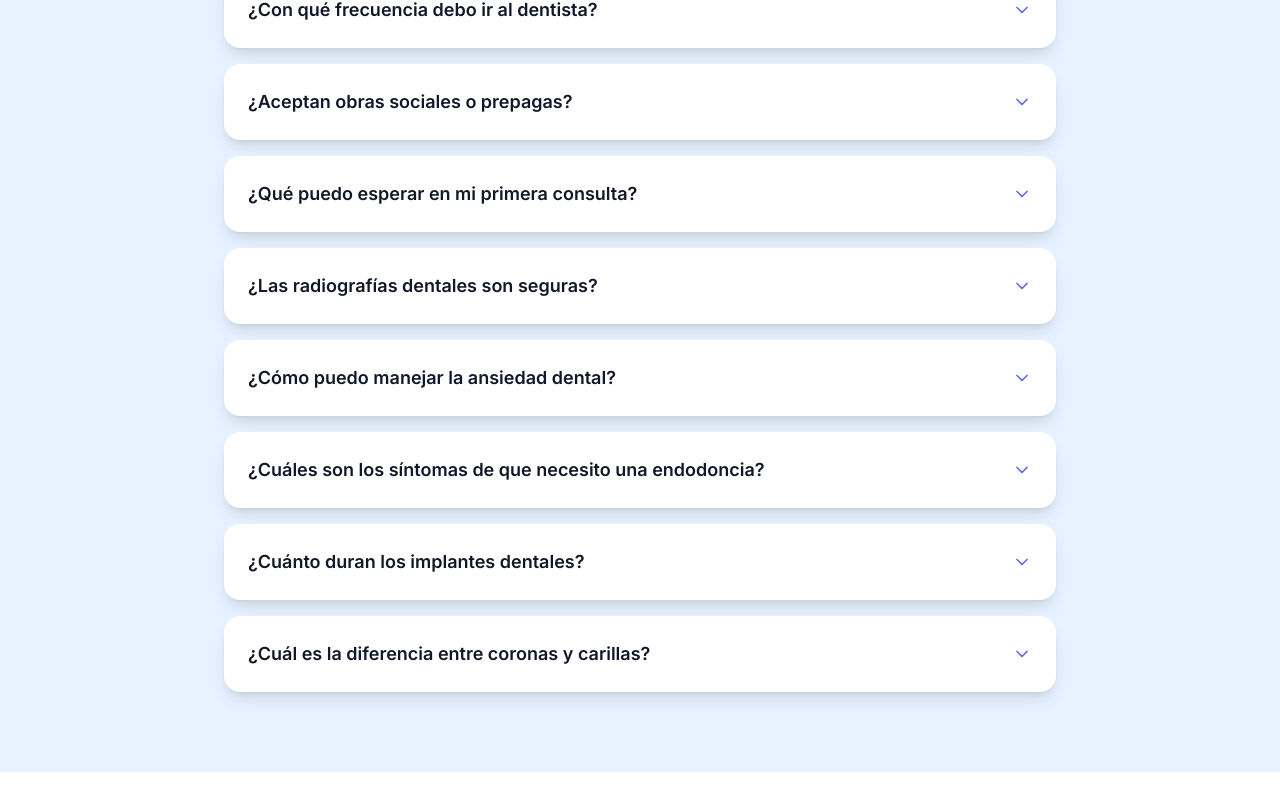
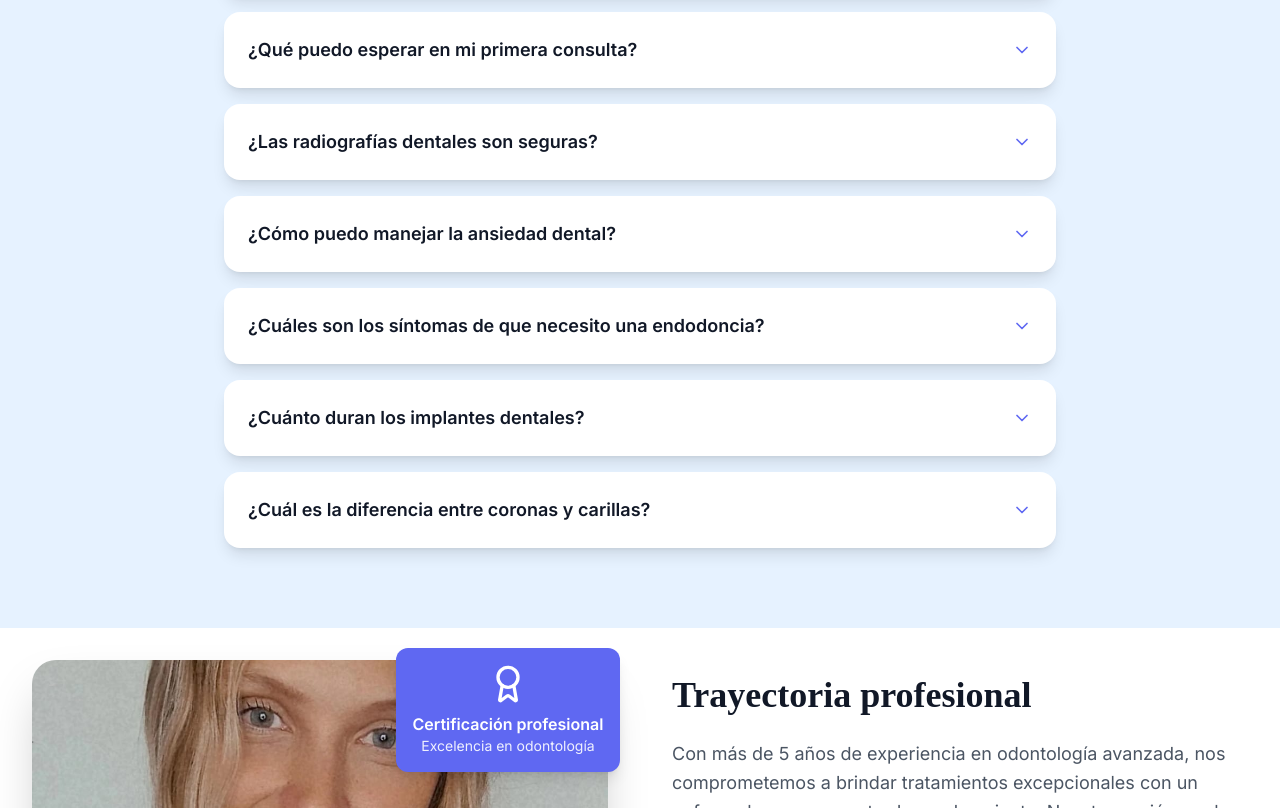
Before and after one commit to agarucorp/lucia-piccardo-smile-design, a React (Vite) app: page / in a window 1280 px wide. Shown: the part 1992-2800 px from the top of the page. Built offline with nearby package versions, Linux system fonts and the light colour scheme; no server answers.

Commit message:
cambios en about

```diff
--- a/src/components/About.tsx
+++ b/src/components/About.tsx
@@ -15,10 +15,10 @@ const About = () => {
                 alt="Od. Lucía Piccardo"
                 className="rounded-3xl shadow-2xl w-full h-96 object-cover"
               />
-              <div className="absolute -top-6 -right-6 bg-healthcare-blue rounded-2xl p-6 text-white">
-                <Award className="h-12 w-12 mb-2" />
-                <p className="font-semibold">Certificación profesional</p>
-                <p className="text-sm opacity-90">Excelencia en odontología</p>
+              <div className="absolute -top-3 -right-3 bg-healthcare-blue rounded-xl p-3 md:p-4 text-white w-44 md:w-56 flex flex-col items-center shadow-lg">
+                <Award className="h-8 w-8 mb-1 md:h-10 md:w-10 md:mb-2" />
+                <p className="font-semibold text-xs md:text-base text-center">Certificación profesional</p>
+                <p className="text-xs md:text-sm opacity-90 text-center">Excelencia en odontología</p>
               </div>
             </div>
           </div>
--- a/src/index.css
+++ b/src/index.css
@@ -156,5 +156,5 @@ section[id],
 main > section,
 .main-section {
   scroll-margin-top: 5rem;
-  margin-top: 1rem;
+  padding-top: 2rem;
 }
```
